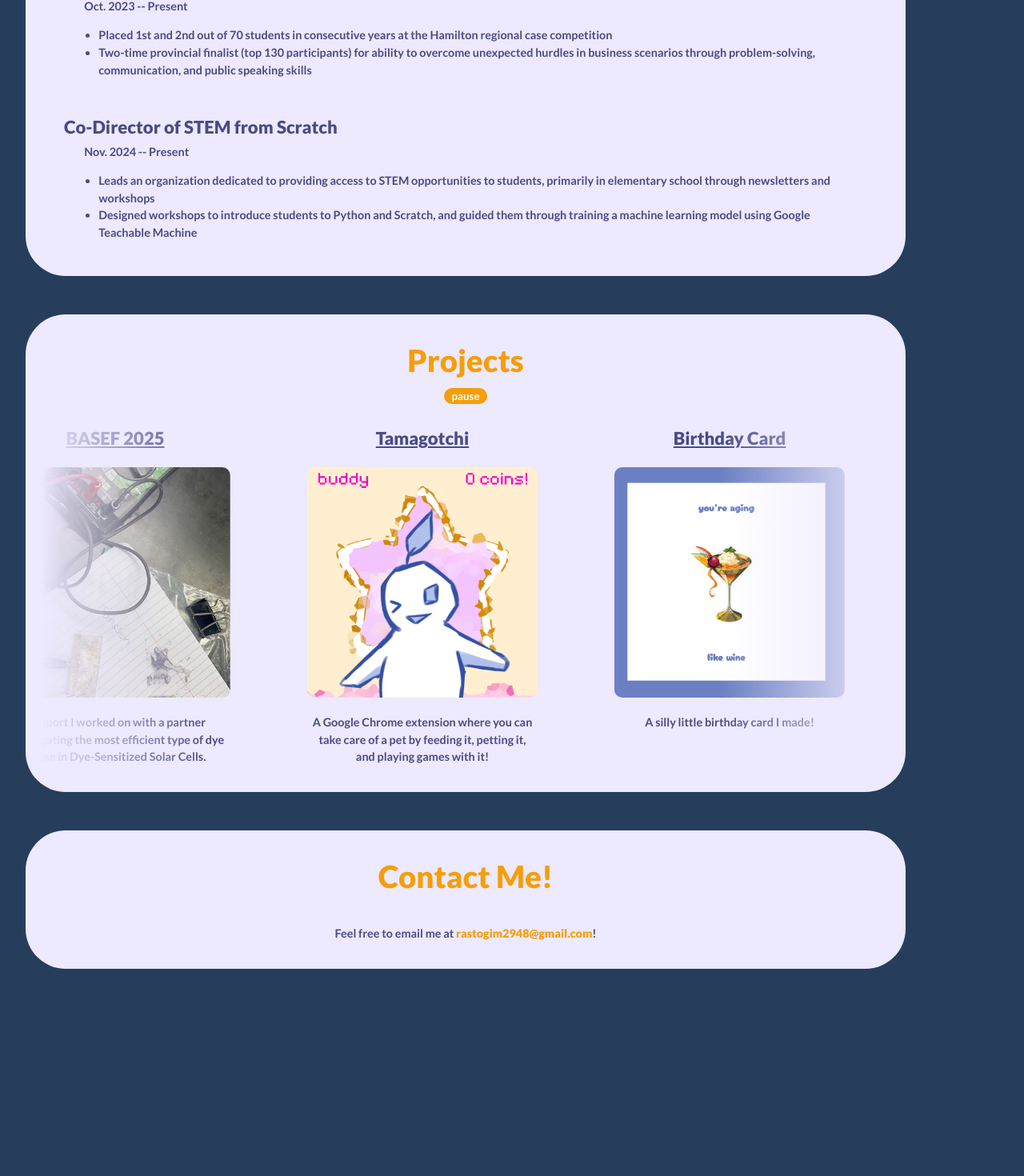
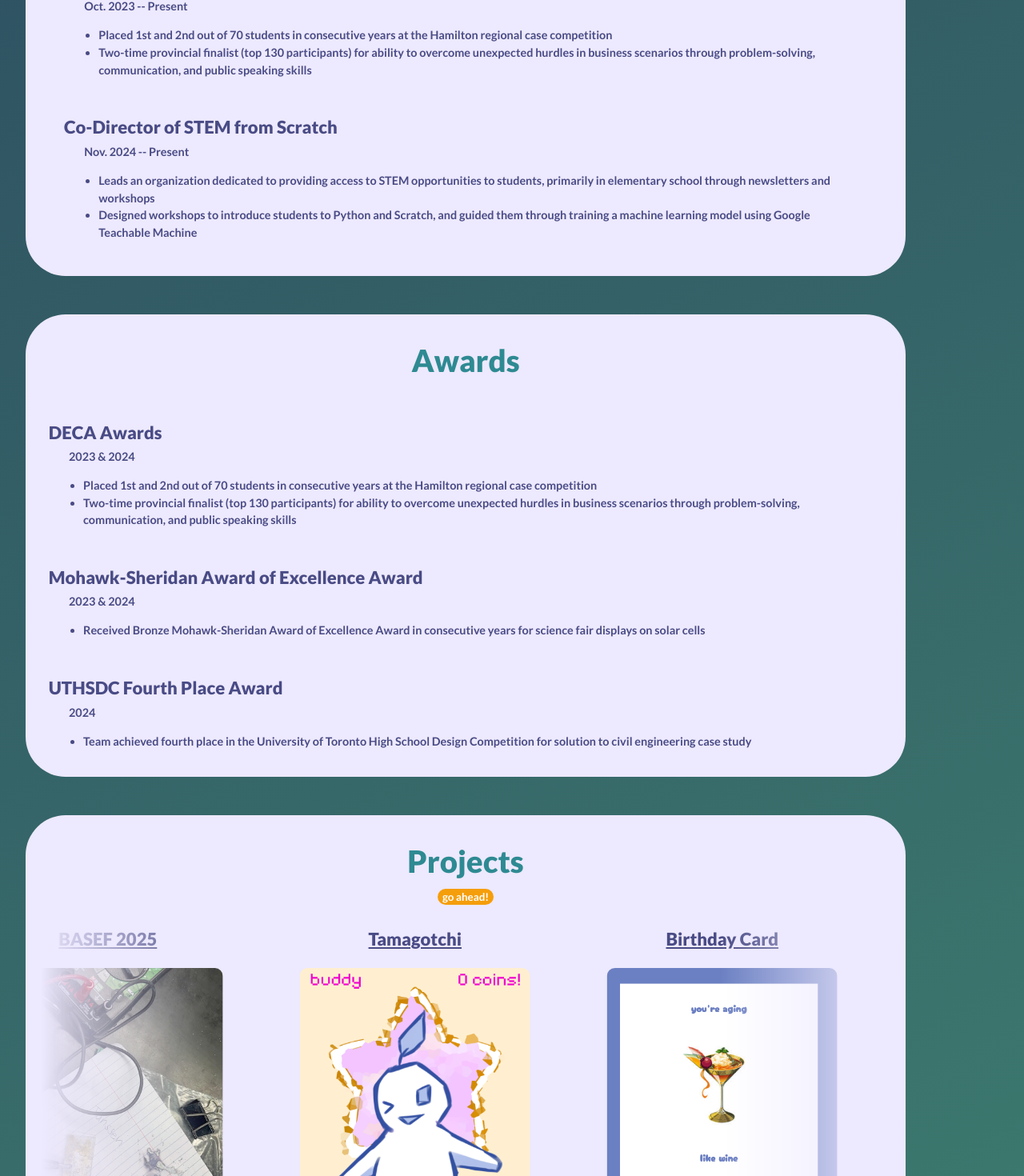
Before and after one commit to junimo-maithili/personal-website, a React (Vite) app: page / in a window 1280 px wide. Shown: the part 1326-2796 px from the top of the page at 80% size. Before the commit the page ends 2617 px from the top, so only its background shows below. Built offline with nearby package versions, Linux system fonts and the light colour scheme; a web font is replaced by a local one.

Commit message:
Added styling, images and awards section

```diff
--- a/src/App.tsx
+++ b/src/App.tsx
@@ -11,13 +11,16 @@
 import tamagotchiImg from "./assets/tamagotchiImg.png"
 import basefImg from "./assets/basefImg.jpg"
 import birthdayCardImg from "./assets/birthdayCardImg.png"
+import fuecocoSideImg from "./assets/fuecocoSideImg.png"
+import sharkSideImg from "./assets/sharkSideImg.jpg"
 
 
 function App() {
 
+  // UseState hooks
   const [paused, setPaused] = useState(false);
 
-  /* Typing animation for name */
+  // Typing animation for name
   const el = useRef<HTMLSpanElement>(null);
   useEffect(() => {
     const typed = new Typed(el.current!, {
@@ -30,17 +33,18 @@
     };
 }, []);
 
-  /* Flipping animations using AOS */
+  // Flipping animations using AOS
   AOS.init({
     duration: 1300,
     once: true
   });
 
-  /* Scrolling projects */
+  // Scrolling projects
   const allProjectsRef = useRef<HTMLDivElement>(null);
   const hasClonedRef = useRef(false);
 
   function createClones () {
+    // Don't animate on mobile or for users with preferred reduced motion
     if (window.matchMedia("(prefers-reduced-motion: reduce)").matches) return;
     if (window.innerWidth < 768) return;
 
@@ -60,12 +64,14 @@
     hasClonedRef.current = true;
   }
 
-  /* Create clones on load */
+
+  // Create clones on load
   useEffect(() => {
     createClones();
   }, []);
 
-  /* Pause button for projects */
+
+  // Pause button for projects
   function pauseButton() {
     const allProjects = allProjectsRef.current;
     if (!allProjects) return;
@@ -84,11 +90,8 @@
   }
 
 
-
-
   return (
     <>
-
       <div className="container">
 
         <div className="name">
@@ -113,17 +116,17 @@
         <br/>
 
         <div className="myImgDiv">
-          <img className="smallImg" src="https://i.pinimg.com/736x/1c/a8/f0/1ca8f048104218a51287a1441b7eaeac.jpg"></img>
+          <img className="sideImg" src={fuecocoSideImg}></img>
           <img className="myImg" src={myImg}></img>
-          <img className="smallImg" src="https://i.pinimg.com/736x/1c/a8/f0/1ca8f048104218a51287a1441b7eaeac.jpg"></img>
+          <img className="sideImg" src={sharkSideImg}></img>
         </div>
 
-        <div className="aboutMe" data-aos="flip-right">
+        <div className="aboutMeDiv" data-aos="flip-right">
           <h2>About Me</h2>
           <p>I'm Maithili, and I'm a grade 12 student at White Oaks Secondary School. I love drawing, gaming, and spending time with my friends!</p>
         </div>
 
-        <div className="experience" data-aos="flip-left">
+        <div className="experienceDiv" data-aos="flip-left">
           <h2>Experience</h2>
 
           <div className="experienceItem">
@@ -154,9 +157,38 @@
           </div>
         </div>
 
-        <div className="projectDiv" data-aos="flip-right">
+        <div className="awardsDiv" data-aos="flip-right">
+          <h2>Awards</h2>
+
+          <div className="award">
+            <h3>DECA Awards</h3>
+            <p>2023 & 2024</p>
+            <ul>
+              <li>Placed 1st and 2nd out of 70 students in consecutive years at the Hamilton regional case competition</li>
+              <li>Two-time provincial finalist (top 130 participants) for ability to overcome unexpected hurdles in business scenarios through problem-solving, communication, and public speaking skills</li>
+            </ul>
+          </div>
+
+          <div className="award">
+              <h3>Mohawk-Sheridan Award of Excellence Award</h3>
+              <p>2023 & 2024</p>
+              <ul>
+                <li>Received Bronze Mohawk-Sheridan Award of Excellence Award in consecutive years for science fair displays on solar cells</li>
+              </ul>
+          </div>
+
+          <div className="award">
+              <h3>UTHSDC Fourth Place Award</h3>
+              <p>2024</p>
+              <ul>
+                <li>Team achieved fourth place in the University of Toronto High School Design Competition for solution to civil engineering case study</li>
+              </ul>
+          </div>
+        </div>
+
+        <div className="projectDiv" data-aos="flip-left">
           <h2>Projects</h2>
-          <button type="button" onClick={pauseButton}>{paused ? "play" : "pause"}</button>
+          <button type="button" onClick={pauseButton}>{paused ? "wait!" : "go ahead!"}</button>
 
           <div className="projectsWrapper">
             <div className="allProjects" ref={allProjectsRef}>
@@ -188,15 +220,11 @@
           </div>
         </div>
 
-        <div className="contactMeDiv" data-aos="flip-left">
+        <div className="contactMeDiv" data-aos="flip-right">
             <h2>Contact Me!</h2>
             <p>Feel free to email me at <a className="emailLink" href="mailto:rastogim2948@gmail.com"> rastogim2948@gmail.com</a>!</p>
-
         </div>
-
       </div>
-
-
     </>
   )
 }
--- a/src/index.css
+++ b/src/index.css
@@ -5,9 +5,7 @@
 :root {
   line-height: 1.5;
 
-  background-color: #273d5c;
-  color: #494b85;
-
+  background: linear-gradient(152deg,rgba(39, 61, 92, 1) 0%, rgba(50, 91, 101, 1) 45%, rgba(62, 127, 112, 1) 100%);  color: #494b85;
   font-synthesis: none;
   text-rendering: optimizeLegibility;
   -webkit-font-smoothing: antialiased;
@@ -29,7 +27,7 @@
   color: #F59E0B;
 }
 button {
-  width: 4em;
+  width: auto;
   height: 1.5em;
   text-align: center;
   background-color: #F59E0B;
@@ -85,7 +83,7 @@
 }
 h2 {
   font-size: 4em;
-  color: #F59E0B;
+  color: #2e8a92;
   font-weight: 800;
   margin-top: 0.25em;
 }
@@ -106,7 +104,7 @@
   object-fit: cover;
 }
 
-.aboutMe, .experience, .projectDiv, .contactMeDiv {
+.aboutMeDiv, .experienceDiv, .projectDiv, .contactMeDiv, .awardsDiv {
   padding: 2em;
   transition: transform 0.4s ease;
   margin-bottom: 5em;
@@ -120,12 +118,11 @@
   gap: 2em;
 }
 
-/* Desktop-only elements */
-@media (min-width: 768px) {
-  .smallImg, .sparkles {
-    opacity: 1;
+/* Remove certain elements on smaller screens */
+@media (max-width: 767px) {
+  .sideImg, .sparkles {
+    display: none;
   }
-
 }
 
 /* Profile */
@@ -152,11 +149,10 @@
   height: 350px;
   border-radius: 5000px;
 }
-.smallImg {
+.sideImg {
   width: 225px;
   height: 225px;
   border-radius: 5000px;
-  opacity: 0;
 }
 .roll {
   animation: spin 1s linear infinite;
@@ -186,14 +182,14 @@
 }
 
 /* About Me */
-.aboutMe p {
+.aboutMeDiv p {
   font-size: 2em;
   margin-left: -0.9em;
   margin-right: -0.9em;
 }
 
 /* Experience */
-.experience {
+.experienceDiv {
   padding-bottom: 3em;
 }
 .experienceItem {
@@ -202,8 +198,6 @@
   padding-right: 3em;
   overflow-wrap: break-word;
 }
-
-
 
 /* Projects */
 .allProjects {
@@ -224,6 +218,16 @@
 .project {
   max-width: 35em;
 
+}
+
+/* Awards */
+.awardsDiv {
+  text-align: left;
+  padding-left: 3em;
+  padding-right: 3em;
+}
+.awardsDiv h2 {
+  text-align: center;
 }
 
 /* Projects animations */
@@ -261,7 +265,11 @@
     transform: translateX(calc(-50% - 3em));
   }
 }
-
+@media (prefers-reduced-motion: reduce) {
+  .allProjects[animated="true"] {
+    animation: none !important;
+  }
+}
 
 /* Contact Me */
 .emailLink {
```
Also changed, not shown: src/assets/sharkSideImg.jpg (added), 1 other file (tests, documents, lock files or other folders). Lines whose indentation alone changed are shown as unchanged.
